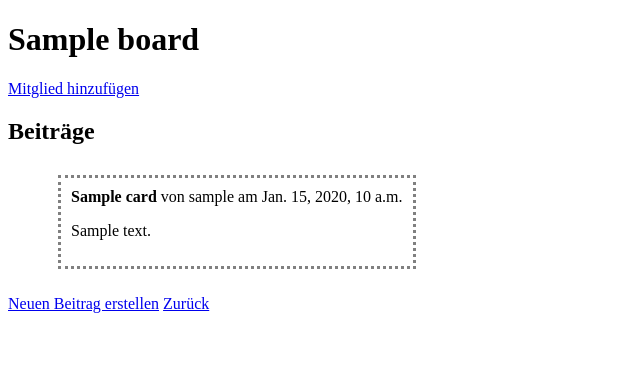
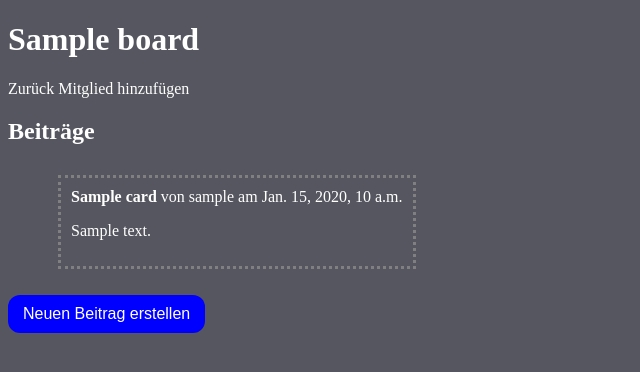
Before and after one commit to EasyBulletinBoard/BulletinBoard, a Django app: page /boards/1/ in a window 1280 px wide. Shown: the top 372 px of the page, without its empty margins (0-640 px from the left). Run offline with Django 5.2, Linux system fonts and the light colour scheme; a user stored in the database is signed in; tables that the repository leaves empty hold one stand-in row (values such as "Sample post").

Commit message:
edit style in board_Detail screen

```diff
--- a/board/templates/board/board_detail.html
+++ b/board/templates/board/board_detail.html
@@ -5,6 +5,16 @@
     <meta name="viewport" content="width=device-width, initial-scale=1.0">
     <title>{{ board.name }}</title>
     <style> /* Move this to an extra file! */
+        html { /* board background */
+            background-color: #55565f !important;
+            color: white; /* default font color */
+        }
+
+        a {
+            color: white;
+            text-decoration: none;
+        }
+
         .card {
             border-width: 3px;
             border-color: gray;
@@ -20,6 +30,7 @@
 </head>
 <body>
     <h1>{{ board.name }}</h1>
+    <a href="{% url 'board_list' %}">Zurück</a>
     <a href="{% url 'add_member' board.id %}">Mitglied hinzufügen</a>
     <h2>Beiträge</h2>
     <ul>
@@ -30,7 +41,12 @@
             </div>
         {% endfor %}
     </ul>
-    <a href="{% url 'create_card' board.id %}">Neuen Beitrag erstellen</a>
-    <a href="{% url 'board_list' %}">Zurück</a>
+
+    <button style="background-color: blue; padding: 10px 15px; border-width: 0px; border-radius: 12px;">
+        <a href="{% url 'create_card' board.id %}">
+            <span style="font-size: larger;">Neuen Beitrag erstellen</span>
+        </a>
+    </button>
+
 </body>
 </html>
```
